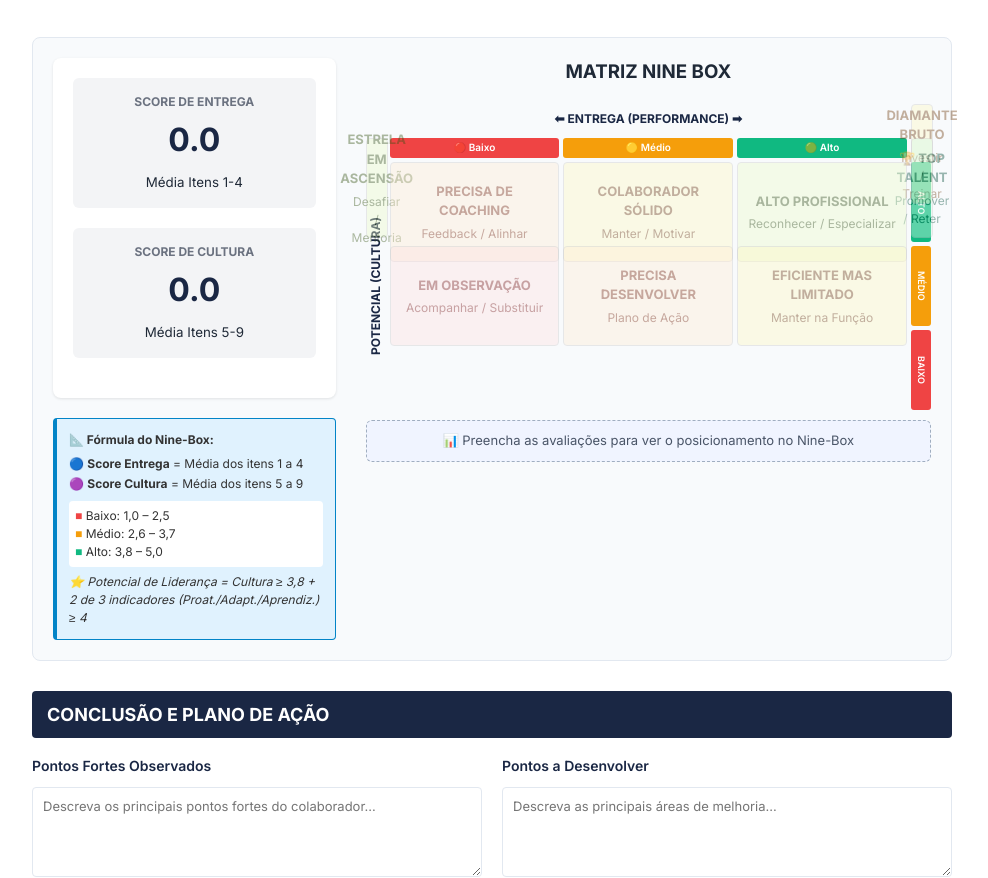
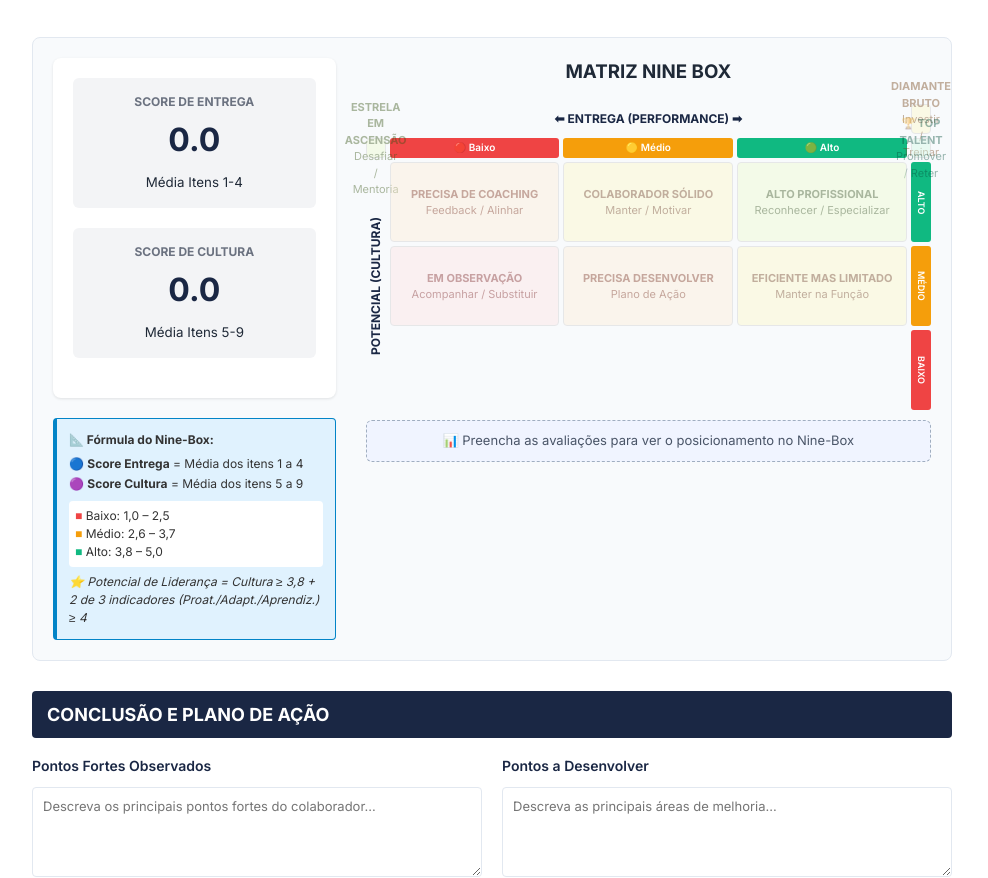
Before and after one commit to dmng7pconsultoria-jpg/nine-box-avaliacao, a plain HTML site: page index.html in a window 1280 px wide. Shown: the part 2372-3250 px from the top of the page, without its empty margins (148-1136 px from the left). Drawn offline with Linux system fonts and the light colour scheme; a web font is replaced by a local one.

Commit message:
Update index.html

```diff
--- a/index.html
+++ b/index.html
@@ -387,18 +387,24 @@
 
      .grid-box {
   border: 1px solid #ccc;
-        padding: 10px;
-        font-size: 12px;
+  padding: 6px;
+  font-size: 11px;
   display: flex;
   flex-direction: column;
   justify-content: center;
   align-items: center;
   text-align: center;
   border-radius: 4px;
-        min-height: 100px;
+
+  height: 100%;
+  min-height: unset;
+
+  box-sizing: border-box;
+
   opacity: 0.4;
   transition: all 0.3s;
   position: relative;
+}
       }
 
       .grid-box strong {
```
Lines whose indentation alone changed are shown as unchanged.
